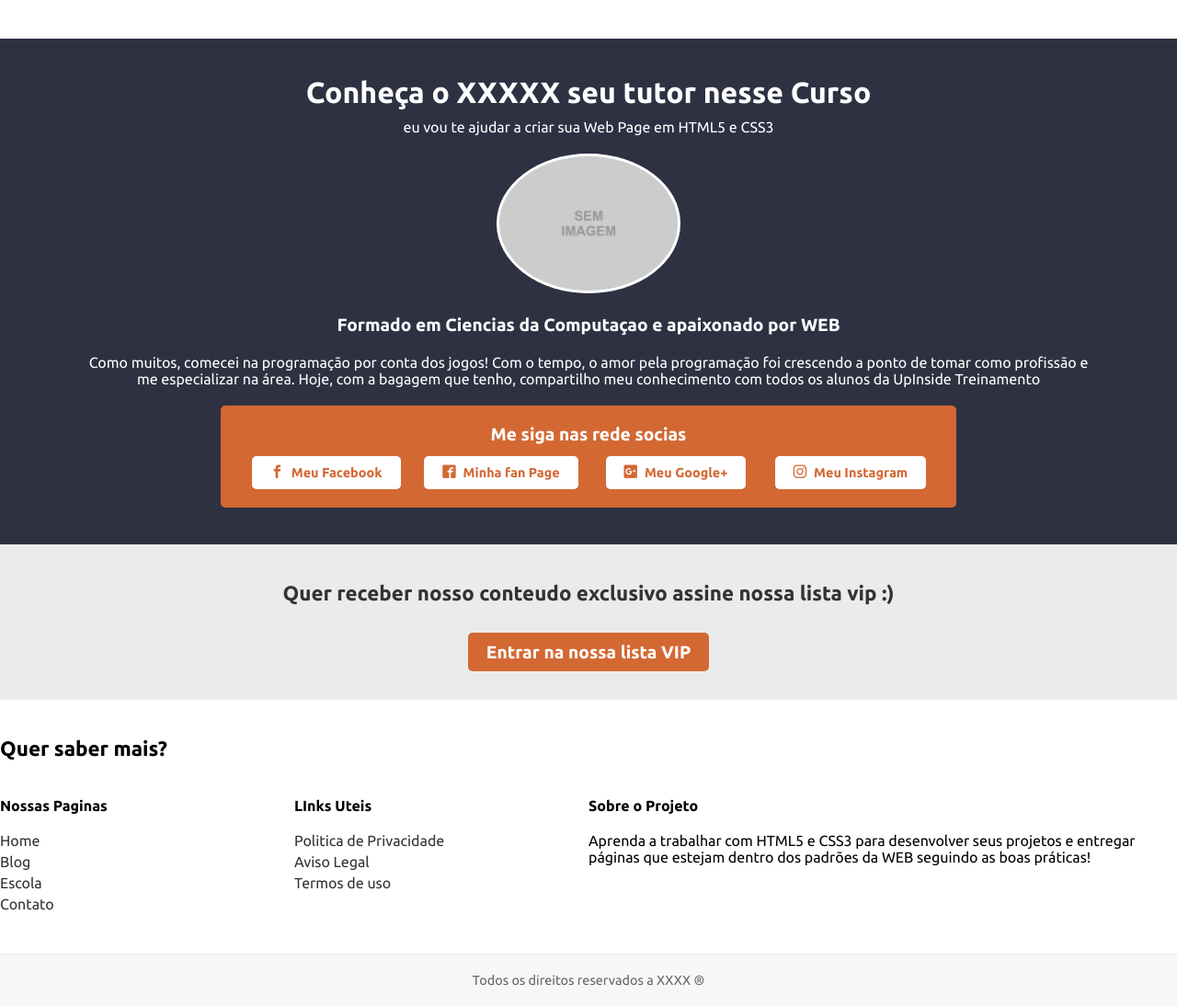
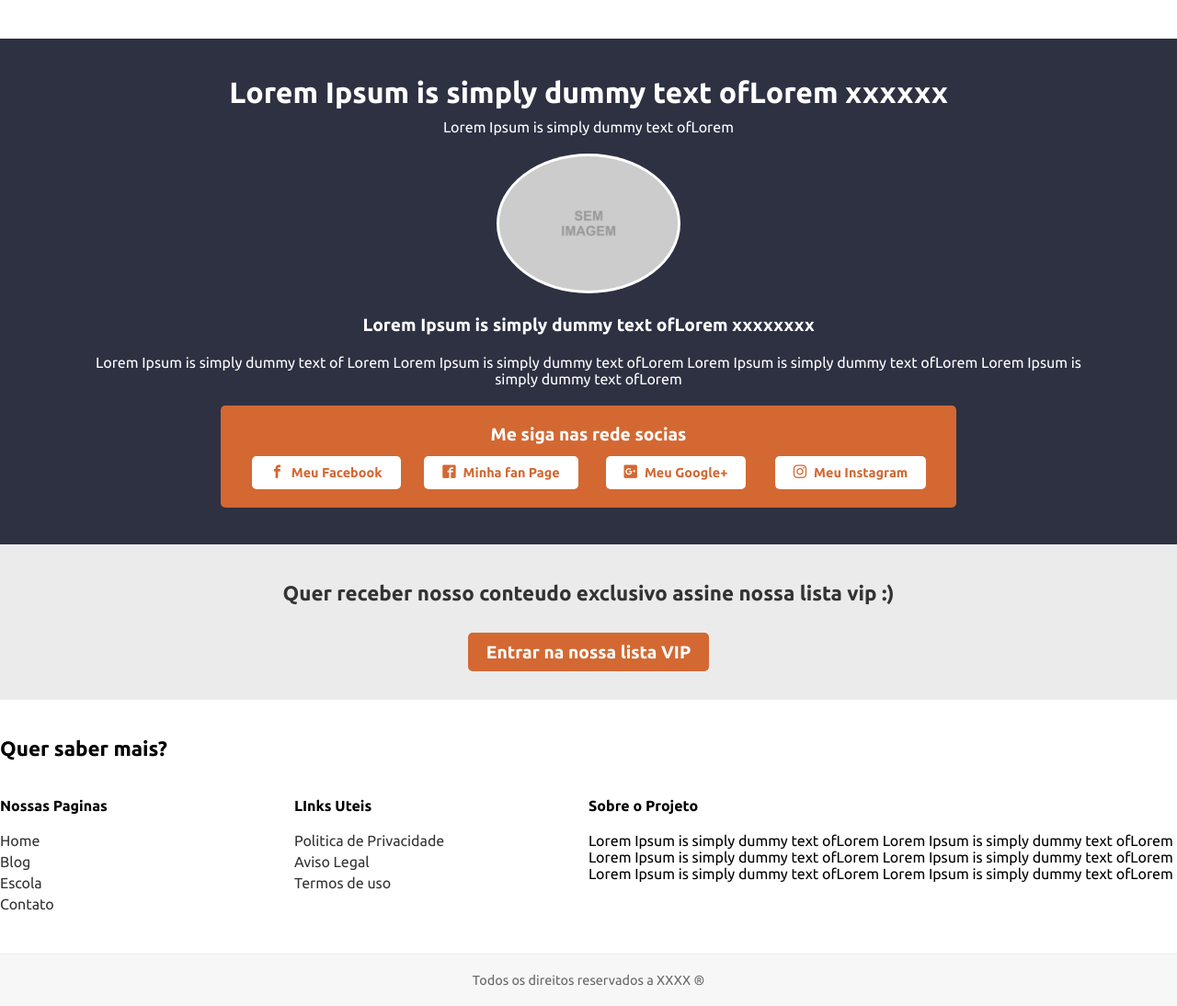
Before and after one commit to douglassilvino/HMTL5-CSS3-Essentials, a plain HTML site: page 05-estilizando-projeto-pratico/index.html in a window 1280 px wide. Shown: the part 4002-5096 px from the top of the page at 92% size. Drawn offline with Linux system fonts and the light colour scheme; files whose address does not match are found by name.

Commit message:
iniciando-responsivo

```diff
--- a/05-estilizando-projeto-pratico/index.html
+++ b/05-estilizando-projeto-pratico/index.html
@@ -590,8 +590,8 @@
         <!--Dobra tutor inicia aqui -->
         <div class="main_tutor_content">
             <header>
-                <h1>Conheça o XXXXX seu tutor nesse Curso</h1>
-                <p>eu vou te ajudar a criar sua Web Page em HTML5 e CSS3</p>
+                <h1>Lorem Ipsum is simply dummy text ofLorem  xxxxxx</h1>
+                <p>Lorem Ipsum is simply dummy text ofLorem </p>
             </header>
             <div class="main_tutor_content_img">
                 <img src="_img/sem-imagem.jpeg" alt="Imagem do XXXxx"
@@ -599,14 +599,13 @@
             </div>
             <article class="main_tutor_content_history">
                 <header>
-                    <h2>Formado em Ciencias da Computaçao e apaixonado por WEB</h2>
+                    <h2>Lorem Ipsum is simply dummy text ofLorem xxxxxxxx</h2>
                 </header>
 
-                <p>Como muitos, comecei na programação por conta dos jogos! Com
-                    o tempo, o amor pela programação foi crescendo a ponto de tomar
-                    como profissão e me especializar na área. Hoje, com a bagagem que
-                    tenho, compartilho meu conhecimento com todos os alunos da
-                    UpInside Treinamento</p>
+                <p>Lorem Ipsum is simply dummy text of
+                Lorem Lorem Ipsum is simply dummy text ofLorem
+                Lorem Ipsum is simply dummy text ofLorem
+                Lorem Ipsum is simply dummy text ofLorem  </p>
 
             </article>
 
@@ -705,9 +704,10 @@
             <h2>Sobre o Projeto</h2>
         </header>
 
-        <p>Aprenda a trabalhar com HTML5 e CSS3 para desenvolver seus
-            projetos e entregar páginas que estejam dentro dos padrões da WEB
-            seguindo as boas práticas!</p>
+        <p>Lorem Ipsum is simply dummy text ofLorem Lorem Ipsum is simply
+        dummy text ofLorem Lorem Ipsum is simply dummy text ofLorem
+        Lorem Ipsum is simply dummy text ofLorem Lorem Ipsum is simply dummy text ofLorem
+        Lorem Ipsum is simply dummy text ofLorem </p>
     </article>
 </section>
 
```
Also changed, not shown: 06-iniciando-com-design-responsivo/grid-layout/index.html (added, +36 -0 lines).
